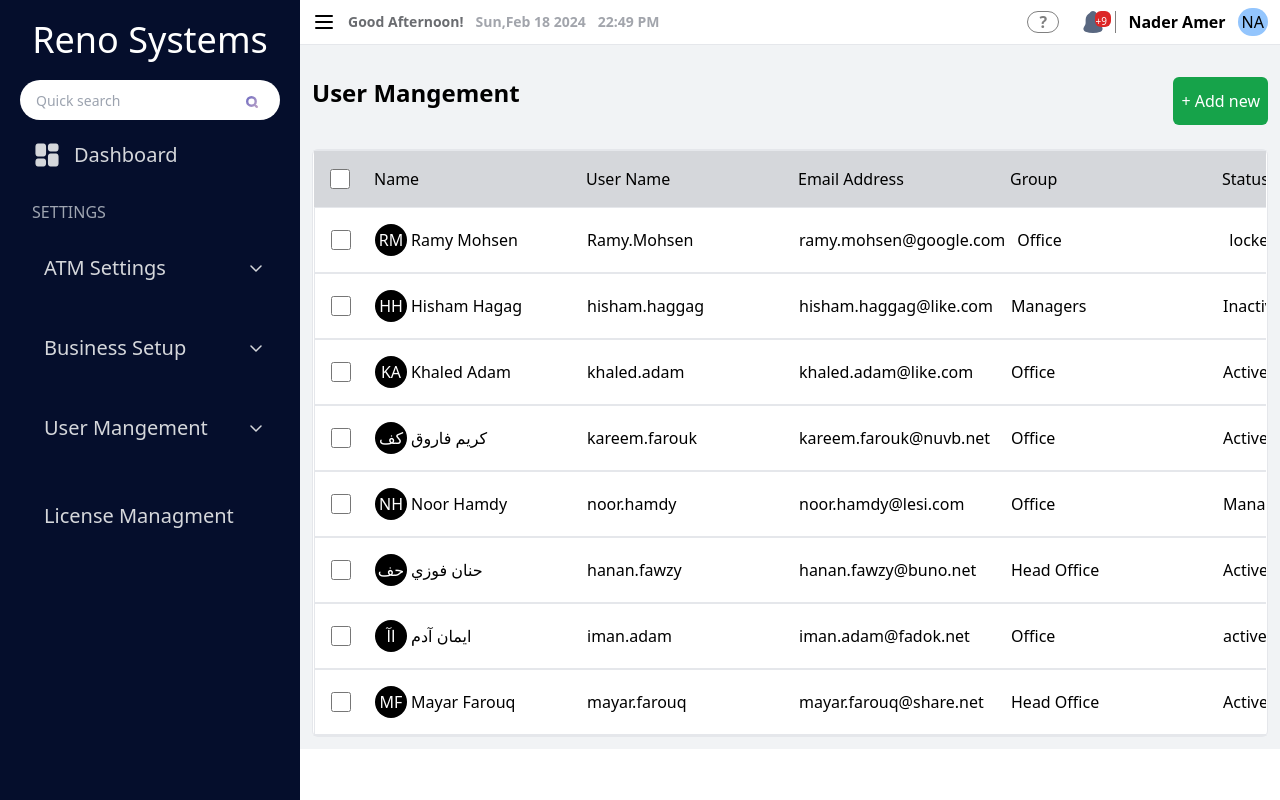
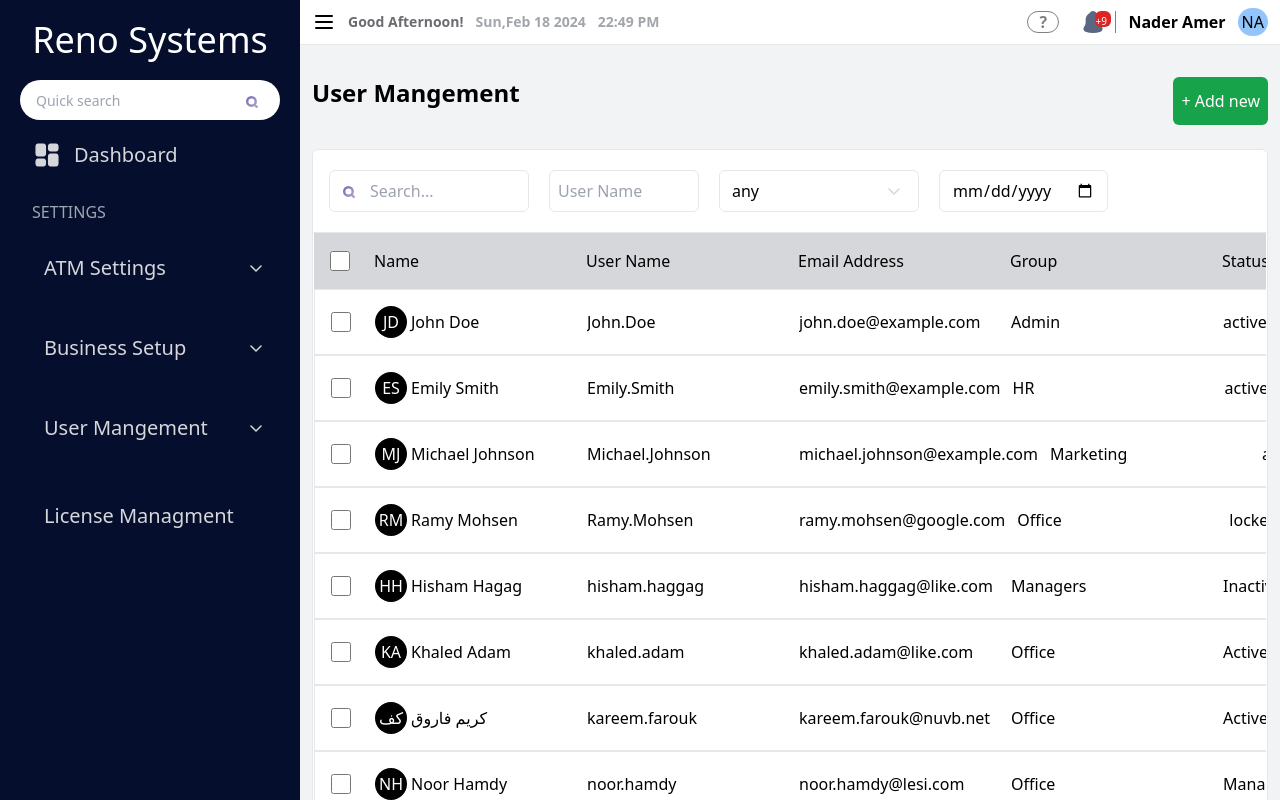
Before and after one commit to Thebrownboy/RenoSystemsDashboard, a React (Vite) app in the folder renosystemsdashboard/: page /home in a window 1280 px wide. Shown: the top 800 px of the page. Built offline with nearby package versions, Linux system fonts and the light colour scheme.

Commit message:
configuring redux as state management tool

```diff
--- a/renosystemsdashboard/constants/index.js
+++ b/renosystemsdashboard/constants/index.js
@@ -41,6 +41,33 @@ export const tableSections = [
 ];
 
 export const users = [
+  {
+    firstName: "John",
+    lastName: "Doe",
+    userName: "John.Doe",
+    createdOn: "Jan 15, 2023",
+    email: "john.doe@example.com",
+    group: "Admin",
+    status: "active",
+  },
+  {
+    firstName: "Emily",
+    lastName: "Smith",
+    userName: "Emily.Smith",
+    createdOn: "Feb 28, 2023",
+    email: "emily.smith@example.com",
+    group: "HR",
+    status: "active",
+  },
+  {
+    firstName: "Michael",
+    lastName: "Johnson",
+    userName: "Michael.Johnson",
+    createdOn: "Mar 5, 2023",
+    email: "michael.johnson@example.com",
+    group: "Marketing",
+    status: "active",
+  },
   {
     firstName: "Ramy",
     lastName: "Mohsen",
--- a/renosystemsdashboard/package.json
+++ b/renosystemsdashboard/package.json
@@ -10,8 +10,10 @@
     "preview": "vite preview"
   },
   "dependencies": {
+    "@reduxjs/toolkit": "^2.2.1",
     "react": "^18.2.0",
     "react-dom": "^18.2.0",
+    "react-redux": "^9.1.0",
     "react-router-dom": "^6.22.1"
   },
   "devDependencies": {
--- a/renosystemsdashboard/src/App.jsx
+++ b/renosystemsdashboard/src/App.jsx
@@ -3,6 +3,7 @@ import "./App.css";
 import MainSection from "./components/MainSection/MainSection";
 import SideBar from "./components/SideBar/SideBar";
 import { Routes, Route } from "react-router-dom";
+import Fallback from "./components/Fallback/Fallback";
 function App() {
   const [sideBarDisplay, updateSideBarDisplay] = useState(true);
   return (
@@ -26,7 +27,7 @@ function App() {
               />
             }
           />
-          <Route path="/*" element={<div />} />
+          <Route path="/*" element={<Fallback />} />
         </Routes>
       </div>
     </div>
--- /dev/null
+++ b/renosystemsdashboard/src/components/CustomizedSelect/CustomizedSelect.jsx
@@ -0,0 +1,74 @@
+import React, { useEffect, useRef, useState } from "react";
+
+import downarrowIcon from "../../assets/downarrow.svg";
+function CustomizedSelect({ selectValue, updateSelectValue }) {
+  const [showOptions, updateShowOptions] = useState(false);
+  const [value, upateValue] = useState("any");
+  const selectRef = useRef();
+  const expandRef = useRef();
+  useEffect(() => {
+    document.body.addEventListener("click", (e) => {
+      if (e.target !== selectRef.current && e.target !== expandRef.current) {
+        updateShowOptions(false);
+      }
+    });
+  }, []);
+  return (
+    <>
+      <div
+        className=" flex items-center justify-between w-full"
+        onClick={() => updateShowOptions(!showOptions)}
+        ref={selectRef}
+      >
+        <div>{value}</div>
+        <div>
+          <img
+            src={downarrowIcon}
+            width={24}
+            height={24}
+            alt=""
+            ref={expandRef}
+          />
+        </div>
+      </div>
+      <div
+        className={`${
+          showOptions ? "block" : "hidden"
+        } flex flex-col absolute w-full top-full left-0`}
+      >
+        <div
+          id="locked"
+          className=" p-3 bg-white border-b-1 border hover:bg-blue-400"
+          onClick={(e) => {
+            upateValue(e.target.id);
+            updateShowOptions(false);
+          }}
+        >
+          locked
+        </div>
+        <div
+          id="inactive"
+          className=" p-3 bg-white border-b-1 border  hover:bg-blue-400"
+          onClick={(e) => {
+            updateShowOptions(false);
+            upateValue(e.target.id);
+          }}
+        >
+          Inactive
+        </div>
+        <div
+          id="active"
+          className=" p-3 bg-white border-b-1 border  hover:bg-blue-400"
+          onClick={(e) => {
+            upateValue(e.target.id);
+            updateShowOptions(false);
+          }}
+        >
+          Active
+        </div>
+      </div>
+    </>
+  );
+}
+
+export default CustomizedSelect;
--- /dev/null
+++ b/renosystemsdashboard/src/components/Fallback/Fallback.jsx
@@ -0,0 +1,7 @@
+import React from "react";
+
+function Fallback() {
+  return <div>FAAAAAAAAAAAAAAAAAAAAAAALLLLLLLLLLLLLLLLLLLback</div>;
+}
+
+export default Fallback;
--- /dev/null
+++ b/renosystemsdashboard/src/components/FilterBar/FilterBar.jsx
@@ -0,0 +1,51 @@
+import React from "react";
+import { useRef } from "react";
+import CustomizedSelect from "../CustomizedSelect/CustomizedSelect";
+import searchIcon from "../../assets/magnifying-glass.svg";
+function FilterBar() {
+  const generalSearchRef = useRef();
+  const usernameSearchRef = useRef();
+  const calenderRef = useRef();
+  return (
+    <div className=" flex gap-5 py-5 px-4">
+      <div className="relative ">
+        <img
+          className=" absolute top-[10px] left-2 cursor-pointer"
+          src={searchIcon}
+          width={24}
+          height={24}
+          alt=""
+        />
+        <input
+          name="general-search"
+          type="text"
+          ref={generalSearchRef}
+          placeholder="Search..."
+          className="outline-none pl-10 py-2 border border-1 rounded-md max-w-[200px]"
+        />
+      </div>
+
+      <div>
+        <input
+          type="text"
+          name="username-search"
+          ref={usernameSearchRef}
+          className="outline-none  px-2 py-2 border border-1 rounded-md max-w-[150px]"
+          placeholder="User Name"
+        />
+      </div>
+
+      <div className="relative  w-[200px] flex items-center border-1 border rounded-md px-3">
+        <CustomizedSelect />
+      </div>
+      <div
+        className="flex items-center gap-4 border-1 border rounded-md px-3 cursor-pointer "
+        onClick={() => calenderRef.current.click()}
+      >
+        <input type="date" className=" outline-none" />
+      </div>
+    </div>
+  );
+}
+
+export default FilterBar;
--- a/renosystemsdashboard/src/components/MainCard/MainCard.jsx
+++ b/renosystemsdashboard/src/components/MainCard/MainCard.jsx
@@ -1,10 +1,12 @@
 import React from "react";
 import TableSection from "../TableSection/TableSection";
+import FilterBar from "../FilterBar/FilterBar";
 
 function MainCard() {
   return (
     <div className=" p-3 ">
       <div className="  border border-1 rounded-md bg-white">
+        <FilterBar />
         <TableSection />
       </div>
     </div>
--- a/renosystemsdashboard/src/components/SettingsItem/SettingsItem.jsx
+++ b/renosystemsdashboard/src/components/SettingsItem/SettingsItem.jsx
@@ -29,17 +29,19 @@ function SettingsItem({ item }) {
   return (
     <NavLink style={navLinkStyles} to={`/${item}`} className=" rounded-md">
       <div className="">
-        <div className="flex justify-between  items-center py-3 px-3">
+        <div className="flex justify-between  items-center py-3 px-3 ">
           <div className="text-sm text-nowrap text-[#d5d7db] lg:text-xl ">
             {item}
           </div>
           <img
-            className={` cursor-pointer ${!hidden ? "rotate-180" : ""}`}
+            className={`  cursor-pointer ${!hidden ? "rotate-180" : ""}`}
             src={downarrow}
             alt=""
             width={24}
             height={24}
-            onClick={() => updateHidden(!hidden)}
+            onClick={(e) => {
+              updateHidden(!hidden);
+            }}
           />
         </div>
         <div
--- a/renosystemsdashboard/src/components/TableSection/TableSection.jsx
+++ b/renosystemsdashboard/src/components/TableSection/TableSection.jsx
@@ -1,15 +1,22 @@
-import React from "react";
+import React, { useEffect } from "react";
 import TableHeader from "../TableHeader/TableHeader";
 import TableRow from "../TableRow/TableRow";
 import styles from "./tablesection.module.css";
 import { users } from "../../../constants";
+import { useDispatch, useSelector } from "react-redux";
+import { addEmployees } from "../../redux/Employees/EmployeesSlice";
 function TableSection() {
+  const employees = useSelector((state) => state.employee.shownEmployees);
+  const dispatch = useDispatch();
+  useEffect(() => {
+    dispatch(addEmployees(users));
+  }, []);
   return (
     <div
       className={`${styles["table-section"]} border-1 overflow-x-scroll border border-l-[transparent] border-r-[transparent] `}
     >
       <TableHeader />
-      {users.map((item, index) => {
+      {employees.map((item, index) => {
         return (
           <TableRow
             createdOn={item.createdOn}
--- a/renosystemsdashboard/src/main.jsx
+++ b/renosystemsdashboard/src/main.jsx
@@ -3,10 +3,14 @@ import ReactDOM from "react-dom/client";
 import App from "./App.jsx";
 import "./index.css";
 import { BrowserRouter } from "react-router-dom";
+import { Provider } from "react-redux";
+import store from "./redux/store.js";
 ReactDOM.createRoot(document.getElementById("root")).render(
   // <React.StrictMode>
   <BrowserRouter>
-    <App />
+    <Provider store={store}>
+      <App />
+    </Provider>
   </BrowserRouter>
   // </React.StrictMode>,
 );
--- /dev/null
+++ b/renosystemsdashboard/src/redux/Employees/EmployeesSlice.js
@@ -0,0 +1,20 @@
+import { createSlice } from "@reduxjs/toolkit";
+
+const initialState = {
+  shownEmployees: [],
+};
+
+const employeeSlice = createSlice({
+  name: "employees",
+  initialState,
+  reducers: {
+    filter: (state, action) => {},
+
+    addEmployees: (state, action) => {
+      state.shownEmployees = [...state.shownEmployees, ...action.payload];
+    },
+  },
+});
+
+export default employeeSlice.reducer;
+export const { filter, addEmployees } = employeeSlice.actions;
--- /dev/null
+++ b/renosystemsdashboard/src/redux/store.js
@@ -0,0 +1,11 @@
+import { configureStore } from "@reduxjs/toolkit";
+
+import EmployeesReducer from "./Employees/EmployeesSlice";
+
+const store = configureStore({
+  reducer: {
+    employee: EmployeesReducer,
+  },
+});
+
+export default store;
```
Also changed, not shown: renosystemsdashboard/src/assets/calender.svg (added), 1 other file (tests, documents, lock files or other folders).
